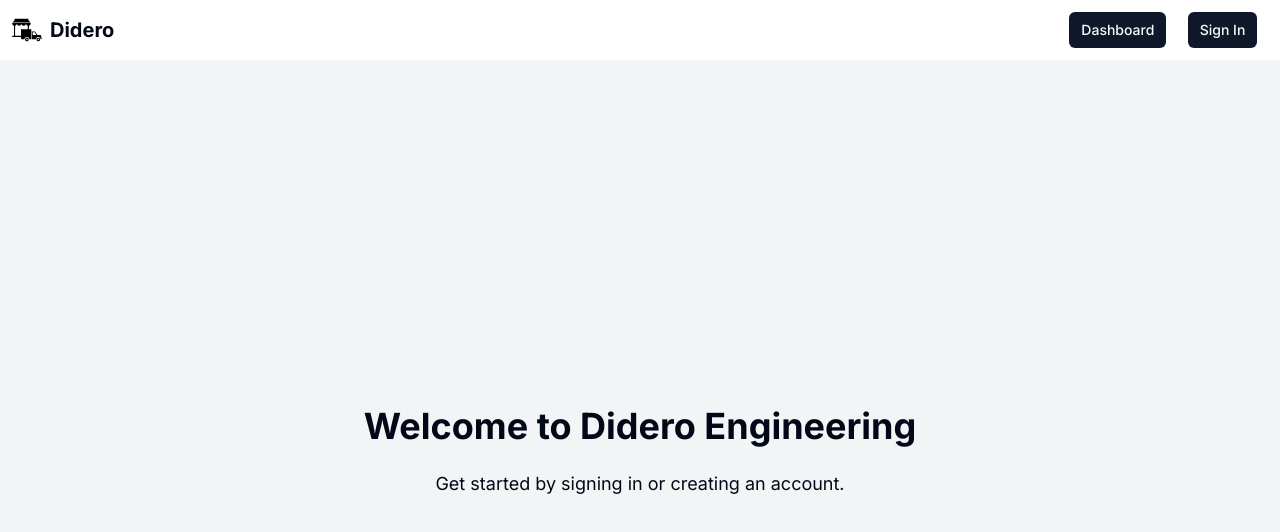
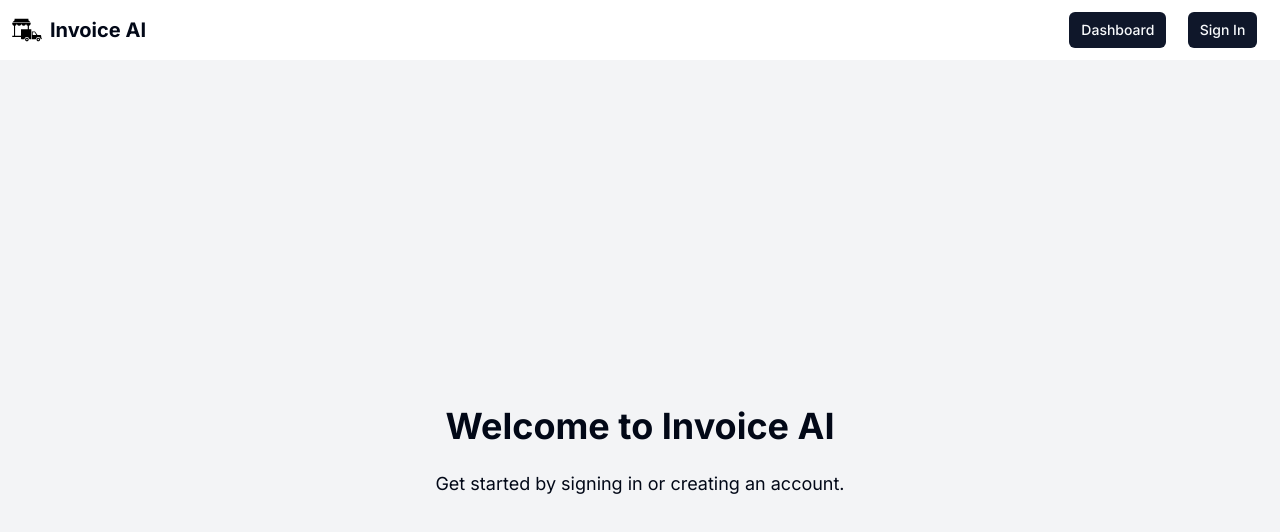
Before and after one commit to Sudershhh/supply-chain, a Next.js app: page / in a window 1280 px wide. Shown: the top 532 px of the page. Built offline with nearby package versions, Linux system fonts and the light colour scheme; no server answers.

Commit message:
Added Layout metadata

```diff
--- a/app/layout.tsx
+++ b/app/layout.tsx
@@ -7,9 +7,9 @@ import { Toaster } from "react-hot-toast";
 const inter = Inter({ subsets: ["latin"] });
 
 export const metadata: Metadata = {
-  title: "Didero - Supply Chain",
+  title: "Invoice AI",
   description:
-    "Didero is a comprehensive supply chain management tool designed to streamline your operations, enhance visibility, and optimize efficiency.",
+    "Invoice AI is a comprehensive supply chain management tool designed to streamline your operations, enhance visibility, and optimize efficiency.",
   keywords: [
     "Supply Chain",
     "Management",
--- a/app/page.tsx
+++ b/app/page.tsx
@@ -1,7 +1,7 @@
 export default function HomePage() {
   return (
     <main className="flex flex-col items-center justify-center min-h-screen bg-gray-100">
-      <h1 className="text-4xl font-bold mb-6">Welcome to Didero Engineering</h1>
+      <h1 className="text-4xl font-bold mb-6">Welcome to Invoice AI</h1>
       <p className="mb-4 text-lg">
         Get started by signing in or creating an account.
       </p>
--- a/components/Header.tsx
+++ b/components/Header.tsx
@@ -16,7 +16,7 @@ function Header() {
           className="object-cover"
           alt="Logo - Supply Chain"
         />
-        <h1 className="font-bold text-xl">Didero</h1>
+        <h1 className="font-bold text-xl">Invoice AI</h1>
       </Link>
 
       <div className="flex items-center justify-around w-1/6">
```
